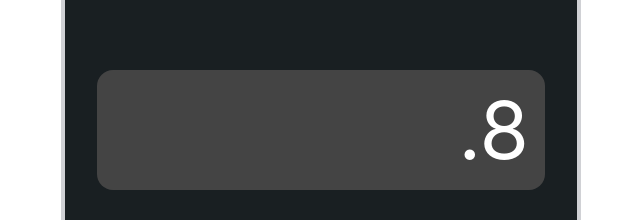
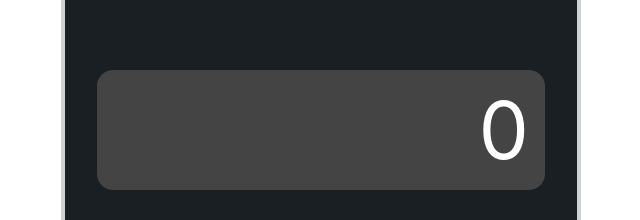
Before and after one commit to cngo-github/react-ios-calculator, a React (Vite) app: page / in a window 1280 px wide. Shown: the part 126-346 px from the top of the page, without its empty margins (319-959 px from the left). Built offline with nearby package versions, Linux system fonts and the light colour scheme.

Commit message:
Added polish.

```diff
--- a/src/logic/update.ts
+++ b/src/logic/update.ts
@@ -3,7 +3,6 @@ export const calculate = (
   operandTwo: string,
   operator: string
 ) => {
-  console.log(operator);
   if (!operator) {
     return operandOne;
   }
@@ -13,7 +12,7 @@ export const calculate = (
     .filter((n: number) => !isNaN(n));
 
   if (operands.length < 2) {
-    return "NaN";
+    return operands[0];
   }
 
   switch (operator) {
@@ -73,7 +72,10 @@ const addToNumber = (
     return;
   }
 
-  const update = operand === "0" ? value.toString() : `${operand}${value}`;
+  const update =
+    operand === "0" || operand === "NaN"
+      ? value.toString()
+      : `${operand}${value}`;
 
   fn(update);
 };
--- a/src/screens/Calculator/Calculator.tsx
+++ b/src/screens/Calculator/Calculator.tsx
@@ -1,4 +1,4 @@
-import { useState } from "react";
+import { useEffect, useState } from "react";
 import Display from "../../components/Display/Display";
 import Keypad from "../../components/Keypad/Keypad";
 import {
@@ -11,10 +11,13 @@ import {
 import "./style.scss";
 
 const Calculator = () => {
-  const [operandOne, setOperandOne] = useState(".8");
-  const [operandOneIsSet, setOperandOneIsSet] = useState(false);
-  const [operandTwo, setOperandTwo] = useState("0");
+  const [operandOne, setOperandOne] = useState("NaN");
+  const [operandTwo, setOperandTwo] = useState("NaN");
   const [operator, setOperator] = useState("");
+
+  useEffect(() => {
+    setOperandOne("0");
+  });
 
   const processInput = (value: string) => {
     const valueNumber = parseInt(value);
@@ -42,7 +45,7 @@ const Calculator = () => {
       const result = calculate(operandOne, operandTwo, operator);
 
       setOperandOne(result.toString());
-      setOperandTwo("0");
+      setOperandTwo("NaN");
       setOperator("");
     }
 
@@ -53,8 +56,7 @@ const Calculator = () => {
 
   const allClear = () => {
     setOperandOne("0");
-    setOperandOneIsSet(false);
-    setOperandTwo("0");
+    setOperandTwo("NaN");
     setOperator("");
   };
 
@@ -81,7 +83,7 @@ const Calculator = () => {
       <div className="calculator">
         <Display
           label={
-            operator && operandTwo !== "0"
+            operator && operandTwo !== "NaN"
               ? operandTwo.toString()
               : `${operandOne} ${operator || ""}`
           }
@@ -94,7 +96,6 @@ const Calculator = () => {
           processOperator={processOperator}
         />
       </div>
-      {operator || "none"}
     </div>
   );
 };
```
